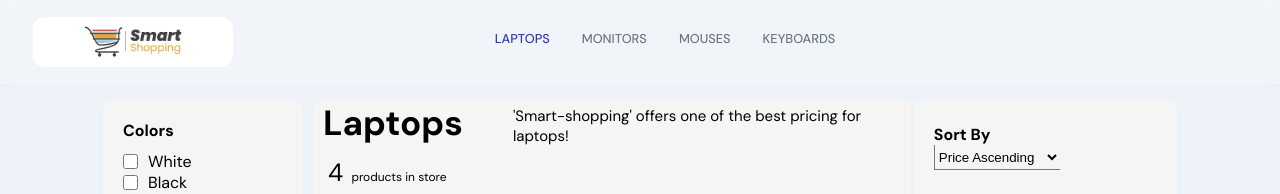
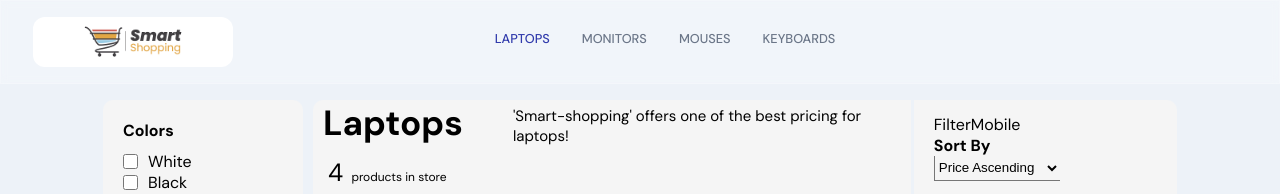
Before and after one commit to HristoYonkov/C4-Nexus-Task, a React (Create React App) app in the folder client/: page / in a window 1280 px wide. Shown: the top 194 px of the page. Built offline with nearby package versions, Linux system fonts and the light colour scheme.

Commit message:
Update Laptops.js

```diff
--- a/client/src/container/Laptops/Laptops.js
+++ b/client/src/container/Laptops/Laptops.js
@@ -3,6 +3,7 @@ import './Laptops.scss'
 import Filter from '../../components/Filter/Filter'
 import Card from '../../components/Card/Card'
 import Dropdown from '../../components/Dropdown/Dropdown'
+import FilterMobile from '../../components/FilterMobile/FilterMobile'
 
 const Laptops = () => {
 
@@ -25,6 +26,7 @@ const Laptops = () => {
                     </div>
 
                     <div className='app__container-sort'>
+                        <FilterMobile />
                         <Dropdown />
                     </div>
                 </section>
```
